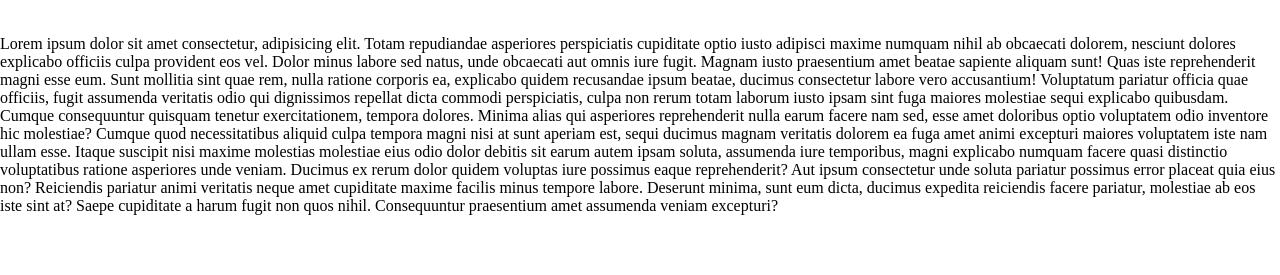
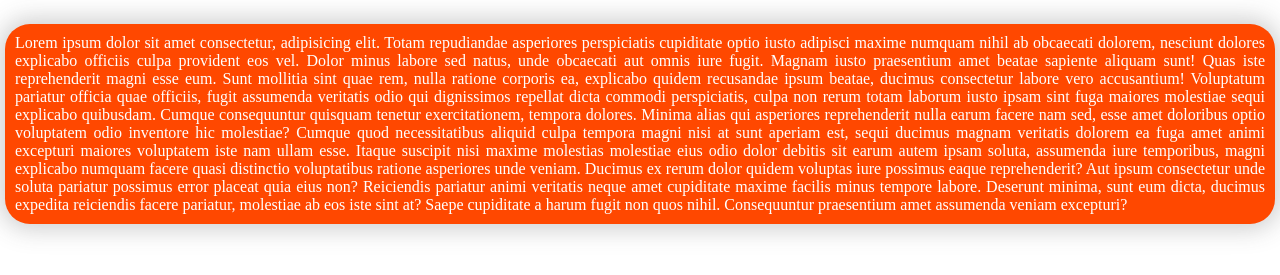
Before and after one commit to kamyabtafakori/GitProject, a plain HTML site: page index.html in a window 1280 px wide. Shown: the part 61-336 px from the top of the page. Drawn offline with Linux system fonts and the light colour scheme.

Commit message:
adding css style to p tag

```diff
--- a/style.css
+++ b/style.css
@@ -5,3 +5,12 @@ body{
     justify-content: center;
     align-items: center;
 }
+p{
+    text-align: justify;
+    padding: 10px;
+    color: rgb(255, 255, 255);
+    background-color: rgb(255, 72, 0);
+    box-shadow: 0px 0px 25px 5px #4444;
+    margin: 5px;
+    border-radius: 25px;
+}
```
